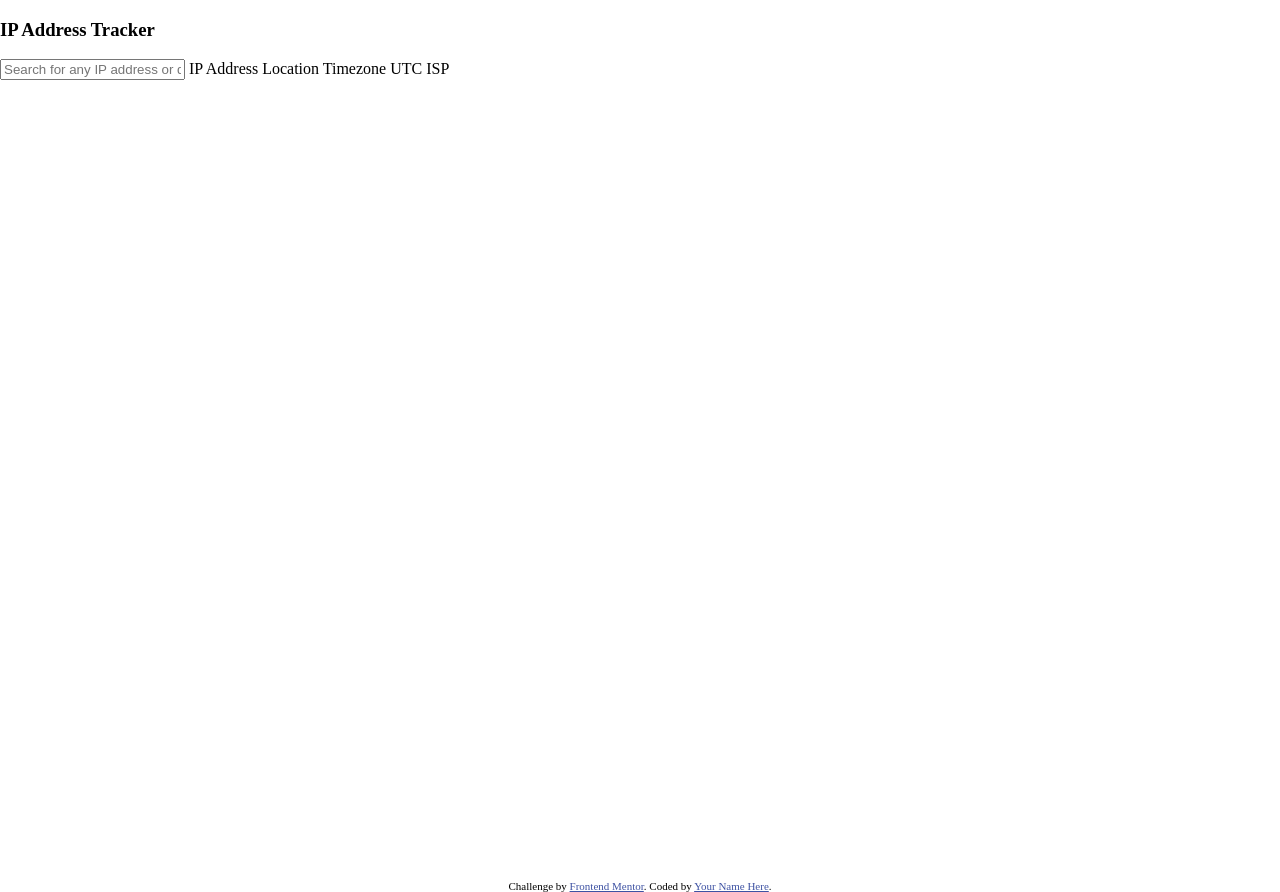
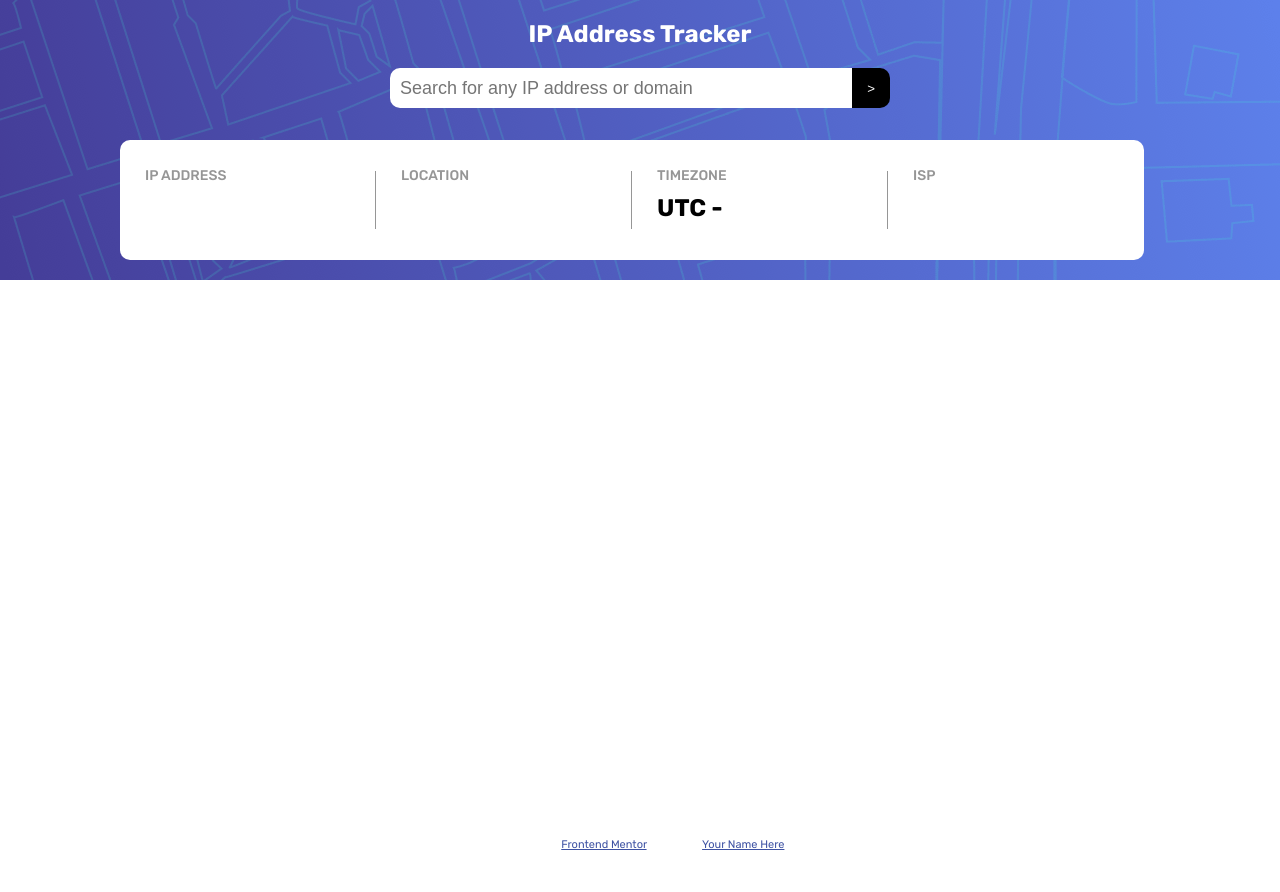
Before and after one commit to SucessJadel/ip-address-tracker-master, a plain HTML site: page index.html in a window 1280 px wide. After the commit the page ends 851 px from the top, so only its background shows below. Drawn offline with nearby package versions, Linux system fonts and the light colour scheme; no server answers.

Commit message:
added styles

```diff
--- a/index.html
+++ b/index.html
@@ -13,6 +13,13 @@
       type="image/png"
       sizes="32x32"
       href="./images/favicon-32x32.png"
+    />
+
+    <link rel="preconnect" href="https://fonts.googleapis.com" />
+    <link rel="preconnect" href="https://fonts.gstatic.com" crossorigin />
+    <link
+      href="https://fonts.googleapis.com/css2?family=Rubik:wght@400;500;700&display=swap"
+      rel="stylesheet"
     />
 
     <link
@@ -38,13 +45,33 @@
     </style>
   </head>
   <body>
-    <h3>IP Address Tracker</h3>
+    <h2 id="head-text">IP Address Tracker</h2>
+    <div class="form">
+      <input type="text" placeholder="Search for any IP address or domain" />
+      <button>></button>
+    </div>
 
-    <input type="text" placeholder="Search for any IP address or domain" />
+    <div id="container">
+      <div>
+        <p>IP Address</p>
+        <h2></h2>
+      </div>
+      <div>
+        <p>Location</p>
+        <h2></h2>
+      </div>
+      <div>
+        <p>Timezone</p>
+        <h2>UTC - <span></span></h2>
+      </div>
+      <div>
+        <p>ISP</p>
+        <h2></h2>
+      </div>
 
-    IP Address Location Timezone UTC
-    <!-- add offset value dynamically using the API -->
-    ISP
+      <!-- add offset value dynamically using the API -->
+    </div>
+
     <div id="map"></div>
 
     <div class="attribution">
@@ -59,7 +86,6 @@
       crossorigin=""
     ></script>
     <script src="apiget.js"></script>
-    <script src="leaflet.js"></script>
     <script src="app.js"></script>
   </body>
 </html>
--- a/style.css
+++ b/style.css
@@ -1,13 +1,107 @@
-/* #map {
-  height: 180px;
-} */
-body {
+* {
+  box-sizing: border-box;
   padding: 0;
   margin: 0;
 }
-html,
-body,
+body {
+  font-family: "Rubik", sans-serif;
+  background-image: url(/images/pattern-bg-desktop.png);
+  background-repeat: no-repeat;
+  background-position: cover;
+  color: white;
+  text-align: center;
+}
+
+#head-text {
+  margin: 20px 0;
+}
+.form {
+  width: 500px;
+  margin: 0px auto;
+  margin-bottom: 90px;
+  display: flex;
+  align-items: center;
+}
+input {
+  width: 100%;
+  height: 40px;
+
+  padding-left: 10px;
+  outline: none;
+  border: none;
+  border-radius: 10px;
+  position: relative;
+  font-size: 18px;
+  border-top-right-radius: 0;
+  border-bottom-right-radius: 0;
+}
+
+button {
+  color: white;
+  background-color: black;
+  height: 40px;
+  border-radius: 10px;
+  white-space: nowrap;
+  border-top-left-radius: 0;
+  border-bottom-left-radius: 0;
+  outline: none;
+  border: none;
+  padding: 10px 15px;
+  cursor: pointer;
+}
+
+#container {
+  width: 80vw;
+  height: 120px;
+  display: flex;
+  align-items: center;
+  position: absolute;
+  text-align: start;
+  top: 120px;
+  left: 120px;
+  z-index: 999;
+  background-color: white;
+  color: black;
+  margin: 20px auto;
+  border-radius: 10px;
+}
+
+#container div {
+  width: 280px;
+  height: 80%;
+  display: flex;
+  flex-direction: column;
+  text-align: start;
+  padding-top: 15px;
+  padding-left: 25px;
+  border-right: 1px;
+  position: relative;
+}
+
+#container div:after {
+  content: " ";
+  position: absolute;
+  border-left: 1px solid hsl(0, 0%, 59%);
+  top: 20%;
+  right: 0;
+  height: 60%;
+  margin-top: auto;
+  margin-bottom: auto;
+}
+
+#container div:last-child:after {
+  border: none;
+}
+
+#container p {
+  font-size: 14px;
+  text-transform: uppercase;
+  color: hsl(0, 0%, 59%);
+  margin-bottom: 10px;
+  font-weight: 500;
+}
+
 #map {
-  height: 100%;
+  height: 80vh;
   width: 100vw;
 }
```
